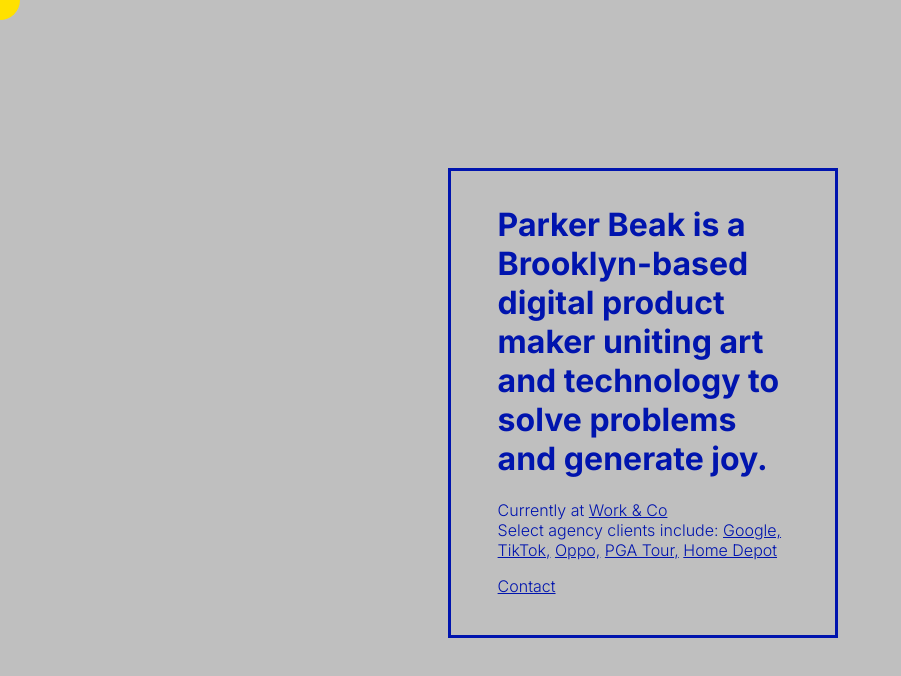
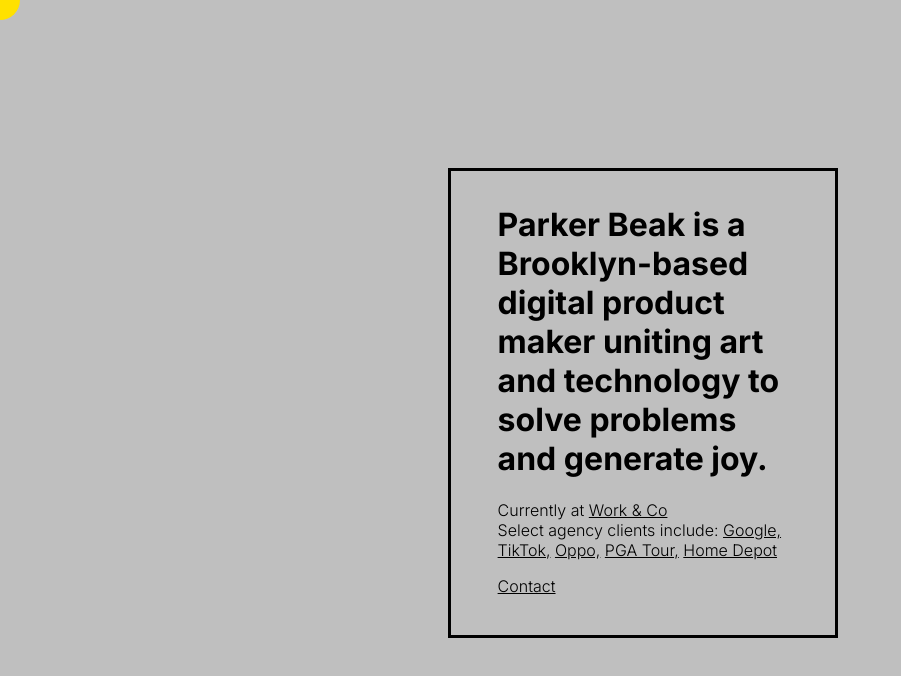
Before and after one commit to prkrbk/ParkerBeak, a plain HTML site: page index.html in a window 1280 px wide. Shown: the whole page, without its empty margins (0-901 px from the left). Drawn offline with Linux system fonts and the light colour scheme.

Commit message:
update me!.css

```diff
--- a/me!.css
+++ b/me!.css
@@ -6,7 +6,7 @@
     font-optical-sizing: auto;
     font-weight: 300;
     font-style: normal;
-    color: #0014ae;
+    color: #000000;
     background-color: rgb(191, 191, 191);
     cursor: none;
     height: 100vh;
@@ -38,12 +38,12 @@
 }
 
 a {
-    color: #0014ae;
+    color: #000000;
     text-align: right;
 }
 
 a:visited {
-    color: #0014ae;
+    color: #000000;
 }
 
 a:hover {
```
